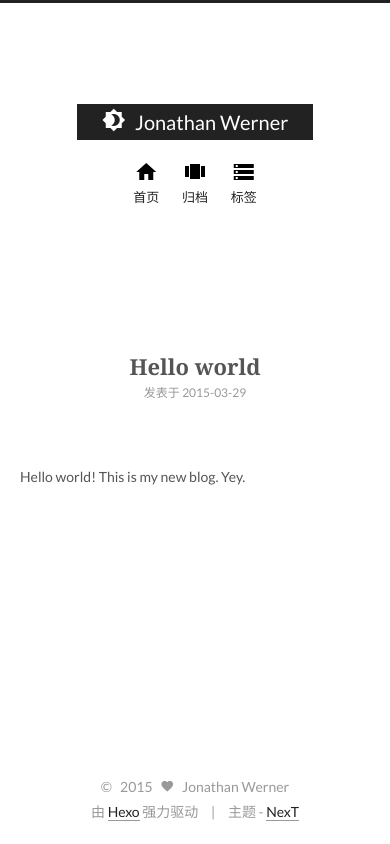
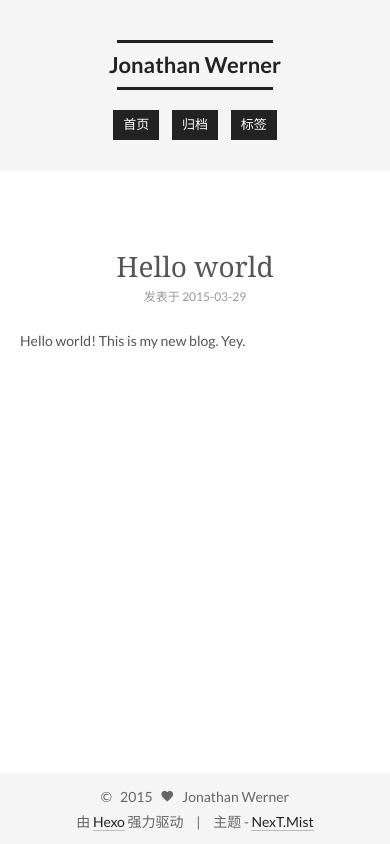
Before and after one commit to jonathanewerner/jonathanewerner.github.io, a plain HTML site: page index.html in a window 390 px wide. Drawn offline with Linux system fonts and the light colour scheme.

Commit message:
Site updated: 2015-03-29 13:05:57

```diff
--- a/css/main.css
+++ b/css/main.css
@@ -214,51 +214,51 @@ h6 {
   font-family: Cambria, Georgia, "Microsoft Jhenghei", "Hiragino Sans GB", "Microsoft YaHei", "Times New Roman", serif;
 }
 h1 {
-  font-size: 26px;
+  font-size: 24px;
 }
 @media (max-width: 767px) {
   h1 {
-    font-size: 22px;
+    font-size: 20px;
   }
 }
 h2 {
-  font-size: 24px;
+  font-size: 22px;
 }
 @media (max-width: 767px) {
   h2 {
-    font-size: 20px;
+    font-size: 18px;
   }
 }
 h3 {
-  font-size: 22px;
+  font-size: 20px;
 }
 @media (max-width: 767px) {
   h3 {
-    font-size: 18px;
+    font-size: 16px;
   }
 }
 h4 {
-  font-size: 20px;
+  font-size: 18px;
 }
 @media (max-width: 767px) {
   h4 {
-    font-size: 16px;
+    font-size: 14px;
   }
 }
 h5 {
-  font-size: 18px;
+  font-size: 16px;
 }
 @media (max-width: 767px) {
   h5 {
-    font-size: 14px;
+    font-size: 12px;
   }
 }
 h6 {
-  font-size: 16px;
+  font-size: 14px;
 }
 @media (max-width: 767px) {
   h6 {
-    font-size: 12px;
+    font-size: 10px;
   }
 }
 p {
@@ -918,7 +918,7 @@ body {
   position: relative;
 }
 .site-meta {
-  text-align: center;
+  text-align: left;
 }
 @media (max-width: 767px) {
   .site-meta {
@@ -1137,7 +1137,7 @@ body {
   width: 4px;
   height: 4px;
   border-radius: 50%;
-  background: #4a33fe;
+  background: #1ffb49;
 }
 .sidebar-nav {
   margin: 0;
@@ -1466,7 +1466,7 @@ body {
   }
 }
 .posts-collapse {
-  margin-left: 55px;
+  margin-left: 0;
 }
 @media (max-width: 767px) {
   .posts-collapse {
@@ -1893,3 +1893,248 @@ body {
   display: inline;
   content: ") ";
 }
+.test {
+  border: 10px;
+}
+h2,
+h3,
+h4,
+h5,
+h6 {
+  margin: 20px 0 10px;
+}
+p {
+  margin: 10px 0;
+}
+a {
+  border-bottom-color: #bbb;
+}
+hr {
+  margin: 20px 0;
+  height: 2px;
+}
+.btn {
+  padding: 0 10px;
+  border-width: 2px;
+  border-radius: 0;
+}
+.headband {
+  display: none;
+}
+.header {
+  background: #f5f5f5;
+}
+.header-inner {
+  margin-bottom: 80px;
+  padding: 40px 0;
+}
+.header-inner:before,
+.header-inner:after {
+  content: " ";
+  display: table;
+}
+.header-inner:after {
+  clear: both;
+}
+@media (max-width: 767px) {
+  .header-inner {
+    padding-bottom: 30px;
+  }
+}
+.site-meta {
+  float: left;
+  margin-left: -20px;
+}
+@media (max-width: 767px) {
+  .site-meta {
+    float: none;
+    margin-left: 0;
+  }
+}
+.site-meta .brand {
+  padding: 2px 1px;
+  color: #222;
+  background: none;
+}
+@media (max-width: 767px) {
+  .site-meta .brand {
+    display: block;
+  }
+}
+.site-meta .logo {
+  display: none;
+}
+.site-meta .site-title {
+  font-size: 24px;
+  font-weight: bolder;
+}
+@media (max-width: 767px) {
+  .site-meta .site-title {
+    font-size: 22px;
+    line-height: 40px;
+  }
+}
+.logo-line-before,
+.logo-line-after {
+  display: block;
+  overflow: hidden;
+  margin: 0 auto;
+  width: 75%;
+}
+@media (max-width: 767px) {
+  .logo-line-before,
+  .logo-line-after {
+    width: 40%;
+  }
+}
+.logo-line-before i,
+.logo-line-after i {
+  position: relative;
+  display: block;
+  height: 4px;
+  background: #222;
+}
+@media (max-width: 767px) {
+  .logo-line-before i,
+  .logo-line-after i {
+    height: 3px;
+  }
+}
+.use-motion .logo-line-before i {
+  left: -100%;
+}
+.use-motion .logo-line-after i {
+  right: -100%;
+}
+.menu {
+  float: right;
+  margin: 8px 0 0 0;
+  padding: 0 20px;
+}
+@media (max-width: 767px) {
+  .menu {
+    margin-top: 20px;
+  }
+}
+.menu br {
+  display: none;
+}
+.menu .menu-item {
+  margin-left: 10px;
+}
+.menu .menu-item a {
+  padding: 5px 10px;
+  background: #222;
+  border: none;
+  color: #fff;
+  transition-property: background;
+}
+.menu .menu-item a:hover {
+  background: #bbb;
+}
+.menu a::before {
+  display: none;
+}
+@media (max-width: 767px) {
+  .menu a::before {
+    display: block;
+  }
+}
+@media (max-width: 767px) {
+  .menu {
+    float: none;
+  }
+}
+.menu-item-icon {
+  display: none;
+}
+.posts-expand {
+  padding-top: 0;
+}
+.posts-expand .post-title,
+.posts-expand .post-meta {
+  text-align: left;
+}
+@media (max-width: 767px) {
+  .posts-expand .post-title,
+  .posts-expand .post-meta {
+    text-align: center;
+  }
+}
+.posts-expand .post-eof {
+  display: none;
+}
+.posts-expand .post {
+  margin-top: 80px;
+}
+.posts-expand .post:first-child {
+  margin-top: 0;
+}
+.posts-expand .post-meta {
+  margin-bottom: 20px;
+}
+.posts-expand .post-title {
+  font-size: 28px;
+  font-weight: 300;
+}
+.posts-expand .post-body img {
+  margin: 0;
+}
+.posts-expand .post-tags {
+  text-align: left;
+}
+.posts-expand .post-tags a {
+  padding: 1px 5px;
+  background: #f5f5f5;
+  border-bottom: none;
+}
+.posts-expand .post-tags a:hover {
+  background: #ccc;
+}
+.posts-expand .post-nav {
+  margin-top: 40px;
+}
+.post-more-link {
+  margin-top: 20px;
+  text-align: left;
+}
+.post-more-link a {
+  font-size: 14px;
+}
+.page-post-detail .post-title,
+.page-post-detail .post-meta {
+  text-align: center;
+}
+.page-post-detail .post-meta {
+  margin-bottom: 60px;
+}
+.pagination {
+  margin: 80px 0 0;
+  text-align: left;
+}
+@media (max-width: 767px) {
+  .pagination {
+    margin: 80px 10px 0;
+    text-align: center;
+  }
+}
+.footer {
+  margin-top: 80px;
+  padding: 10px 0;
+  background: #f5f5f5;
+  color: #666;
+}
+.footer-inner {
+  margin: 0 auto;
+  text-align: left;
+}
+@media (max-width: 767px) {
+  .footer-inner {
+    text-align: center;
+  }
+}
+.full-image.full-image.full-image {
+  max-width: 100%;
+  width: auto;
+  margin: 0;
+}
--- a/index.html
+++ b/index.html
@@ -244,7 +244,7 @@
 <div class="theme-info">
   主题 -
   <a class="theme-link" href="https://github.com/iissnan/hexo-theme-next">
-    NexT
+    NexT.Mist
   </a>
 </div>
 
@@ -348,6 +348,9 @@
         { e: $('.brand'), p: { opacity: 1 }, o: { duration: 100 } },
         { e: $('.logo'), p: { opacity: 1, top: 0 }, o: { duration: 50} },
 
+        { e: $('.logo-line-before i'), p: { translateX: "100%" }, o: { duration: 500, sequenceQueue: false } },
+        { e: $('.logo-line-after i'), p: { translateX: "-100%" }, o: { duration: 500, sequenceQueue: false } },
+
         { e: $('.site-title'), p: { opacity: 1, top: 0 }, o: { duration: 200 } }
       ]);
       $('.menu-item').velocity('transition.slideDownIn', {display: null});
```
Also changed, not shown: 2015/03/29/Hello-world/index.html (+4 -1 lines), archives/2015/03/index.html (+4 -1 lines), archives/2015/index.html (+4 -1 lines), archives/index.html (+4 -1 lines).
